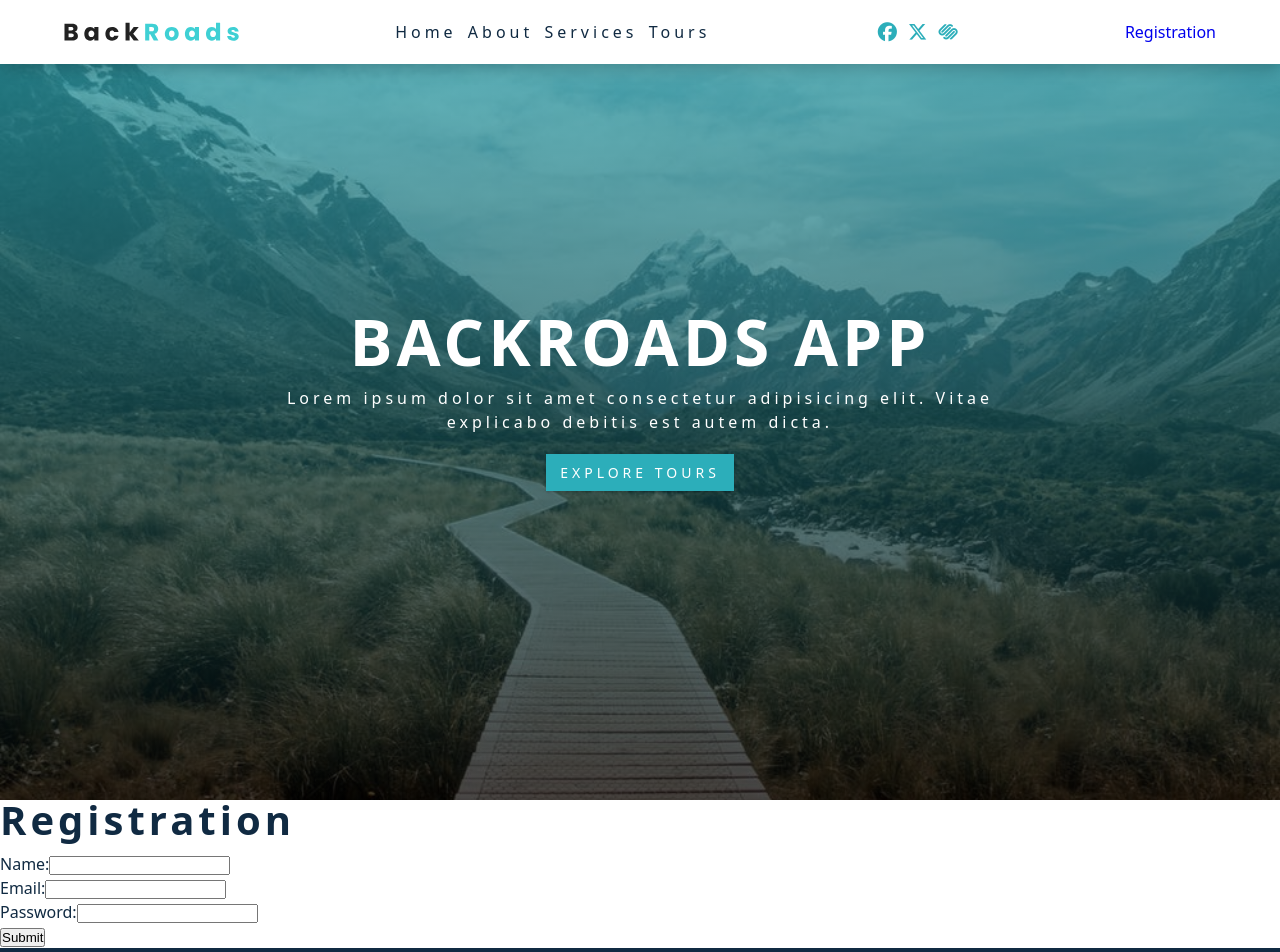
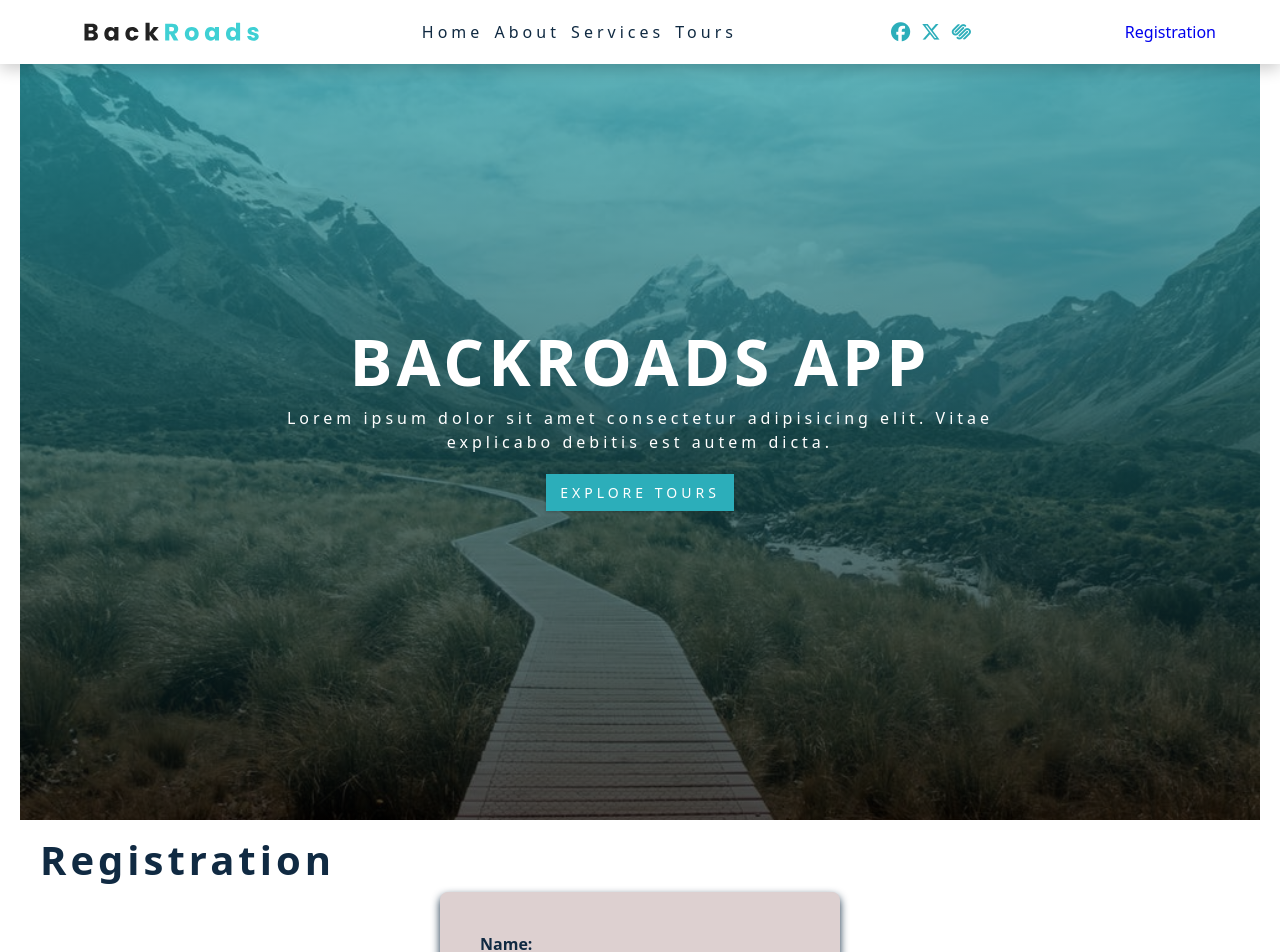
Before and after one commit to Viktoriia-code/week4-fe-pp, a React (Create React App) app: page /registration in a window 1280 px wide. Shown: the top 952 px of the page. Built offline with nearby package versions, Linux system fonts and the light colour scheme.

Commit message:
added styling

```diff
--- /dev/null
+++ b/src/components/Registration.css
@@ -0,0 +1,25 @@
+form {
+    width: 400px;
+    margin: auto;
+    padding: 20px;
+    background-color: rgb(221, 208, 208);
+    border-radius: 8px;
+    box-shadow: 0px 4px 8px;
+
+
+}
+div{
+    margin: 20px;
+}
+label{
+    font-weight: bold;
+    margin-bottom: 5px;
+    display: block;
+}
+button{
+    width: 30%;
+    padding: 10px;
+    border-radius: 8px;
+
+
+}
--- a/src/components/Service.js
+++ b/src/components/Service.js
@@ -1,3 +1,4 @@
+import "./styles.css";
 const Service = ({ icon, title, text, id, onDelete }) => {
   const handleDelete = () => {
     onDelete(id); // Pass the item's ID to the parent component for deletion
--- a/src/components/Tour.js
+++ b/src/components/Tour.js
@@ -1,3 +1,4 @@
+import "./styles.css";
 const Tour = ({
   image,
   date,
--- /dev/null
+++ b/src/components/styles.css
@@ -0,0 +1,6 @@
+button{
+    width: 100%;
+    padding: 10px;
+    border-radius: 8px;
+
+}
```
Also changed, not shown: src/components/Registration.js (+24 -23 lines).
